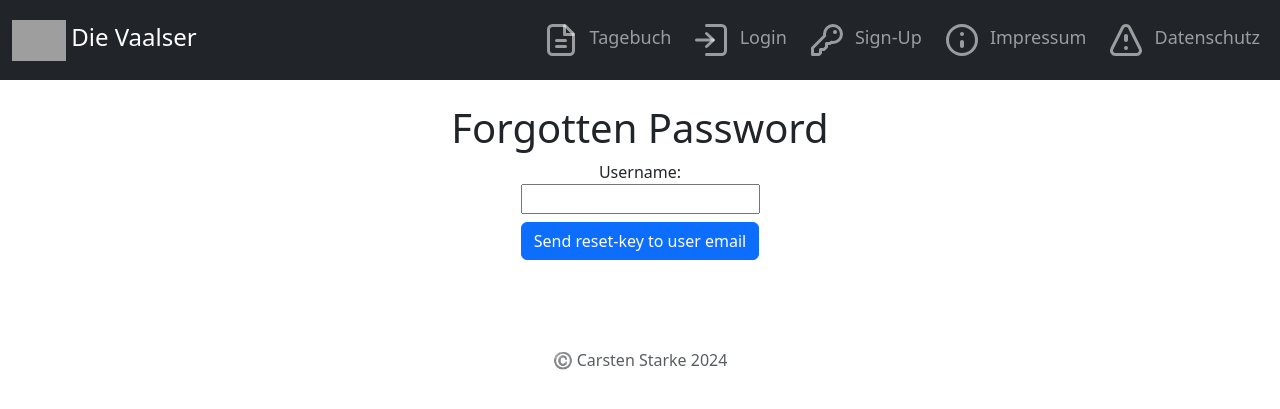
After one commit to carstark/family_website, a Django app: page /accounts/forgotten in a window 1280 px wide. The commit adds this page. Shown: the top 409 px of the page. Run offline with Django 4.2, Linux system fonts and the light colour scheme; grey boxes are pictures that could not be loaded.

Commit message:
added a password forgotten site plus reset

```diff
--- /dev/null
+++ b/accounts/templates/accounts/forgotten.html
@@ -0,0 +1,28 @@
+<!doctype html>
+<html lang="en" data-bs-theme="auto">
+{% extends 'base.html' %}
+
+{% block content %}
+<main>
+  <div class="container">
+    <h1 class="text-center pt-4">Forgotten Password</h1>
+    <form method="POST" action="{% url 'forgotten' %}" class="text-center">
+      {% csrf_token %}
+      Username:
+      <br/>
+      <input type="text" name="username"/>
+      <br/>
+      <input class="btn btn-primary my-2" type="submit" value="Send reset-key to user email"/>
+    </form>
+    <h5 class="text-center pt-4">
+      {% if error %}
+      <br/>
+      {{ error }}
+      <br/>
+      {% endif %}
+    </h5>
+  </div>
+</main>
+{% endblock %}
+
+</html>
--- a/accounts/templates/accounts/login.html
+++ b/accounts/templates/accounts/login.html
@@ -18,6 +18,9 @@
       <br/>
       <input class="btn btn-primary my-2" type="submit" value="Login"/>
     </form>
+    <div class="text-center my-auto" onclick="window.location='{% url 'forgotten' %}';" style="cursor: pointer;">
+        <p> Password forgotten? </p>
+    </div>
     <h5 class="text-center pt-4">
       {% if error %}
       <br/>
--- a/accounts/templates/accounts/signup.html
+++ b/accounts/templates/accounts/signup.html
@@ -20,6 +20,10 @@
       <br/>
       <input type="password" name="password2" />
       <br/>
+      Email:
+      <br/>
+      <input type="email" name="email1" />
+      <br/>
       <input class="btn btn-primary my-2" type="submit" value="Sign Up!">
     </form>
     <h5 class="text-center pt-4">
--- a/accounts/urls.py
+++ b/accounts/urls.py
@@ -5,5 +5,7 @@ from . import views
 urlpatterns = [
     path('signup', views.signup, name='signup'),
     path('login', views.login, name='login'),
+    path('forgotten', views.forgotten, name='forgotten'),
+    path('reset', views.reset, name='reset'),
     path('logout', views.logout, name='logout'),
 ]
--- a/accounts/views.py
+++ b/accounts/views.py
@@ -2,6 +2,9 @@ from django.shortcuts import render, redirect
 from django.contrib.auth.models import User
 from django.contrib import auth
 from blog.models import Blog, Vote
+
+
+given_username = "Mr.X"
 
 
 def signup(request):
@@ -12,7 +15,9 @@ def signup(request):
                 user = User.objects.get(username=request.POST['username'])
                 return render(request, 'accounts/signup.html', {'error': 'Username has already been taken!'})
             except User.DoesNotExist:
-                user = User.objects.create_user(username=request.POST['username'], password=request.POST['password1'])
+                user = User.objects.create_user(username=request.POST['username'],
+                                                password=request.POST['password1'],
+                                                email=request.POST['email1'])
                 auth.login(request, user=user)
                 return redirect('home')
         else:
@@ -34,6 +39,45 @@ def login(request):
     else:
         # user wants to enter info, i.e. get request
         return render(request, 'accounts/login.html')
+
+
+def forgotten(request):
+    global given_username
+    if request.method == 'POST':
+        if request.POST['username'] != "":
+            try:
+                user = User.objects.get(username=request.POST['username'])
+                given_username = request.POST['username']
+                return render(request, 'accounts/reset.html', {'given_username': given_username})
+            except User.DoesNotExist:
+                return render(request, 'accounts/forgotten.html', {'error': 'Username does not exist!'})
+        else:
+            return render(request, 'accounts/forgotten.html', {'error': 'What Username?!'})
+    else:
+        # user wants to enter info, i.e. get request
+        return render(request, 'accounts/forgotten.html')
+
+
+def reset(request):
+    global given_username
+    if request.method == 'POST':
+        # user has info and wants an account now, i.e. post request
+        if request.POST['password1'] == request.POST['password2']:
+            if request.POST['key'] == "007":
+                user = User.objects.get(username=given_username)
+                user.set_password(request.POST['password1'])
+                user.save()
+                auth.login(request, user=user)
+                return redirect('home')
+            else:
+                return render(request, 'accounts/reset.html', {'error': 'Key is wrong!',
+                                                               'given_username': given_username})
+        else:
+            return render(request, 'accounts/reset.html', {'error': 'Passwords must match!',
+                                                           'given_username': given_username})
+    else:
+        # user wants to enter info, i.e. get request
+        return render(request, 'accounts/reset.html')
 
 
 def logout(request):
```
Also changed, not shown: accounts/templates/accounts/reset.html (added, +37 -0 lines).
